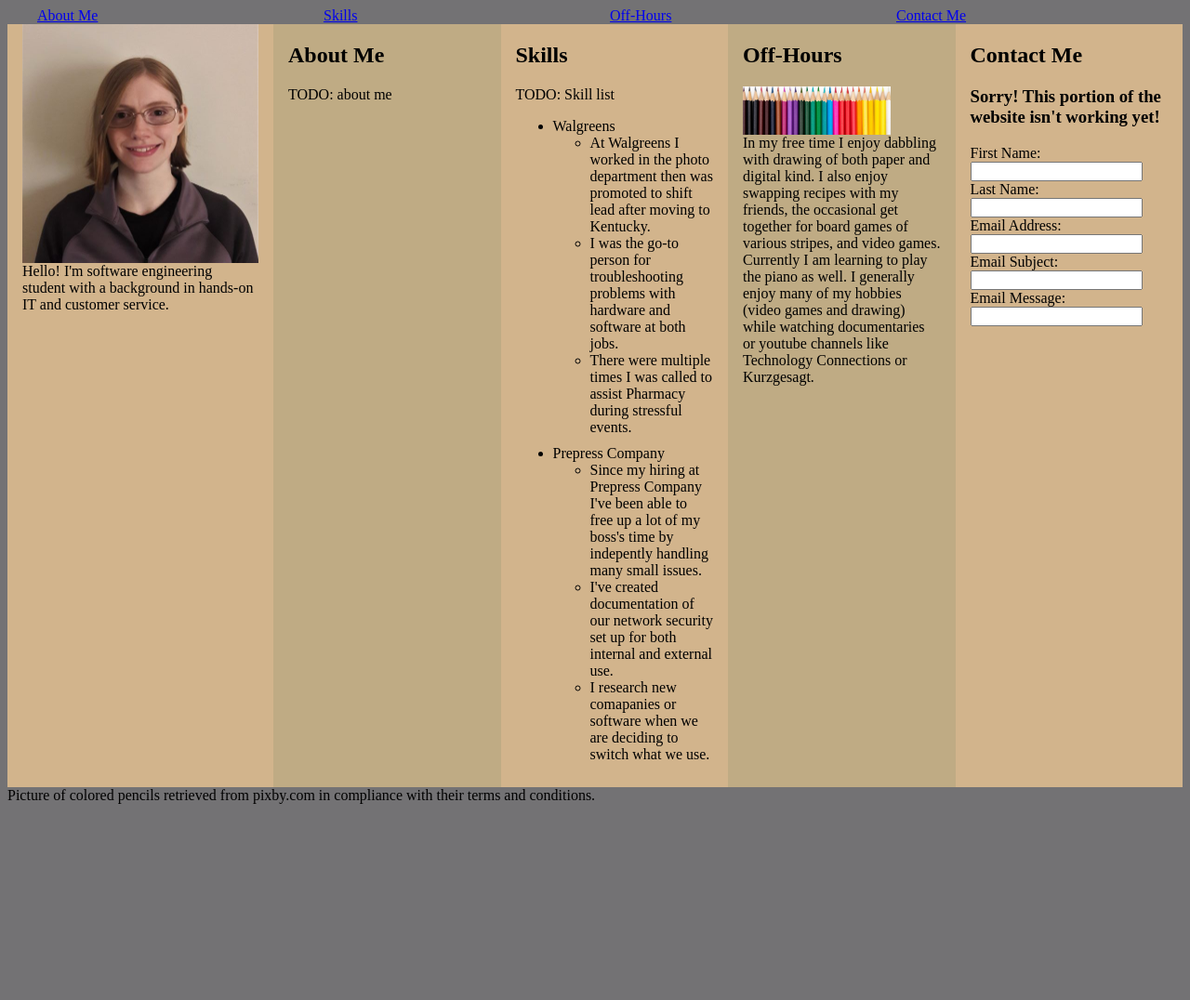
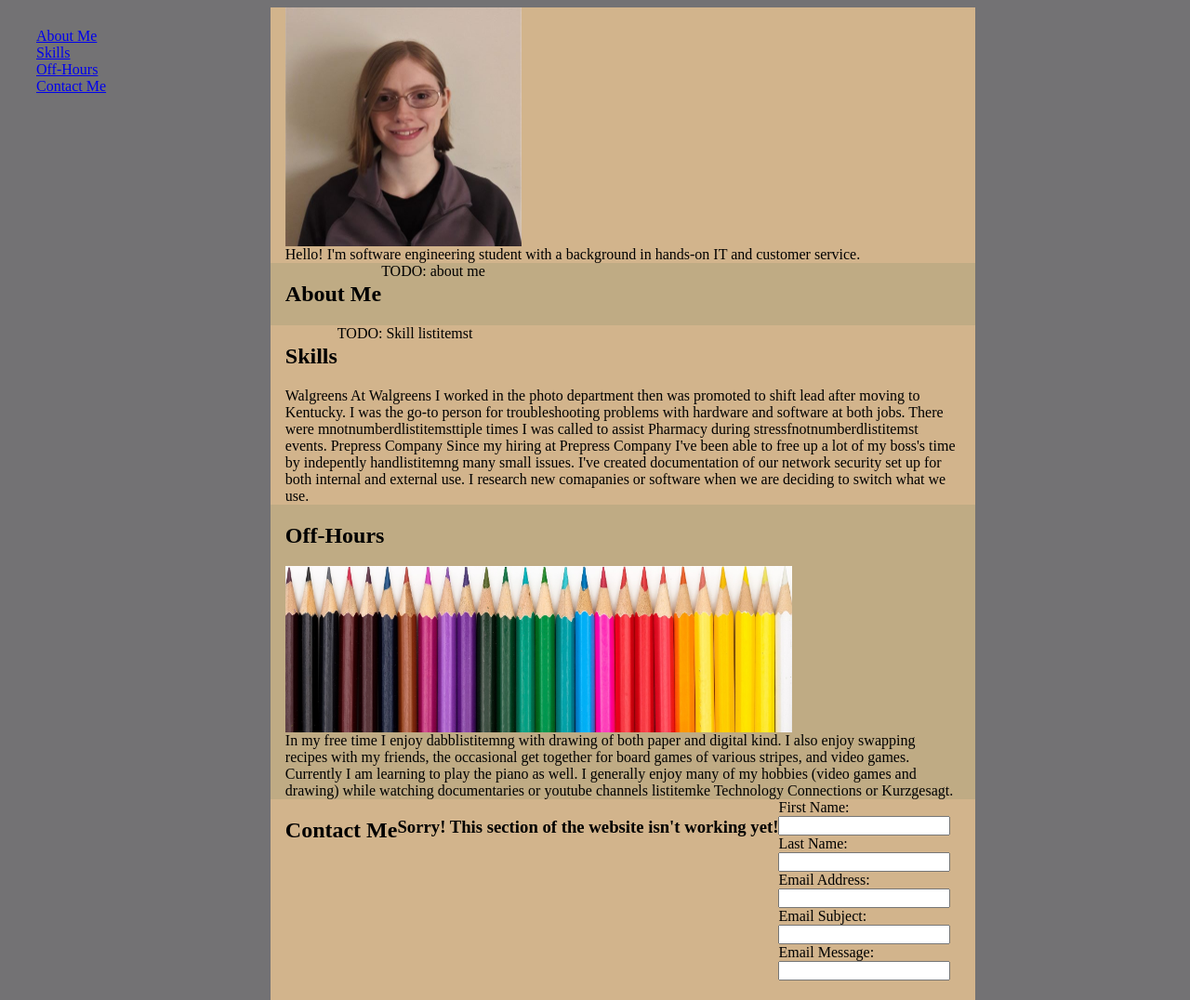
Before and after one commit to Xophin/personal-webpage, a plain HTML site: page index.html in a window 1280 px wide. Shown: the top 1076 px of the page at 93% size. Before the commit the page ends 873 px from the top, so only its background shows below. Drawn offline with Linux system fonts and the light colour scheme.

Commit message:
Add files via upload
got everything i wanted to do for requirements done. Double checked requirements and realized i needed more photos. RIP

ty flexbox for quick styling (i hope)

```diff
--- a/index.html
+++ b/index.html
@@ -4,51 +4,70 @@
 		<title>Pepper Pepper Pepper</title>
 		<meta name="viewport" content="width=device-width, initial-scale=1.0">
 		<style>
+			main {
+			 display: flex;
+			 flex: 200;
+			 flex-direction: column;
+			 flex-wrap: wrap;
+			}
+
 			section {
 			 display: flex;
-			 flex: 200;
+			 flex: 1;
 			 flex-direction: row;
 			 flex-wrap: wrap;
 			}
 
-			div {
-			 flex: 1;
-			}
-
 			.menu {
 			 display: flex;
-			 flex-direction: row;
-			 align-items: center;
+			 flex-direction: column;
+			 alistitemgn-items: center;
 			 justify-content: space-around;
 			}
 
 			/* Non-Flex stuff */
+			main {
+			 width: 60%;
+			}
+			.menu {
+			 width: 20%;
+			 padding: 15px;
+			 margin-top: 7px;
+			 float: left;
+			 display: block;
+			 }
+
 			body {
 			 background-color: #737274;
 			}
-			.section1 {
+			.main1 {
 			 background-color: tan;
 			}
-			.section2 {
+			.main2 {
 			 background-color: #BFAB84;
+			}
+
+			#intro {
+			 background-color: #F1EDD6;
 			}
 
 			#menuitem {
 			 background-color: #F1EDD6;
 			 padding: 15px 25px;
-			 text-align: center;
+			 text-alistitemgn: center;
 			 text-decoration: none;
+			 display: block;
 			}
 
-			.lastli {
+			.lastlistitem {
 			 padding-bottom: 10px;
 			}
 
 			footer{
-			 /* TODO: make text smaller */
+			 background-color: #F1EDD6;
 			}
 
-			div {
+			section {
 			 padding-left: 1em;
 			 padding-right: 1em;
 			}
@@ -59,68 +78,76 @@
 			  body {
 			   background-color: #C1DBAE;
 			  }
-			}
-
-			@media screen and (max-width: 900px) and (min-width:600px){
-			/* for tablets */
-			 #intro {
-			  /* TODO: change background color */
+			 .menu {
+			  display: flex;
+			  flex-direction: row;
+			  alistitemgn-items: center;
+			  justify-content: space-around;
+			 }
+			 .menu, .main {
+				width: 100%;
+			 }
+			 #intro{
+			  background-color: tan;
 			 }
 			}
 
 			@media screen and (min-width: 900px) {
 			/* for desktop monitors */
 			 .footer{
-			  background-color: green;
+			  background-color: #581845;
+			 }
+			 #intro{
+			  background-color: tan;
 			 }
 			}
 		</style>
 	</head>
 	<body>
-		<div class="menu">
-				<div class="menuitem"><a href="bio">About Me</a></div>
-				<div class="menuitem"><a href="Skills">Skills</a></div>
-				<div class="menuitem"><a href="Hobbies">Off-Hours</a></div>
-				<div class="menuitem"><a href="Contact Me">Contact Me</a></div>
-		</div>
-		<section>
-			<div class="section1" id="intro">
+		<menu class="menu">
+				<section class="menuitem"><a href="#bio">About Me</a></section>
+				<section class="menuitem"><a href="#Skills">Skills</a></section>
+				<section class="menuitem"><a href="#Hobbies">Off-Hours</a></section>
+				<section class="menuitem"><a href="#Contact Me">Contact Me</a></section>
+		</menu>
+		<main>
+			<section class="main1" id="intro">
 				<img src="assets/img/smallbadheadshotsmaller.jpg" alt="In front of a white background stands a white woman with short red hair in purple zip up jacket with black shirt underneath the jacket" style="width:254px;height:257px;" float: right;>
 				<article float: left;>Hello! I'm software engineering student with a background in hands-on IT and customer service.</article>
-			</div>
-			<div class="section2">
+			</section>
+			<section class="main2">
 				<h2 id="bio">About Me</h2>
 				<article> TODO: about me
 				</article>
-			</div>
-			<div class="section1">
+			</section>
+			<section class="main1">
 				<h2 id="Skills">Skills</h2>
-				<article>TODO: Skill list</article>
-				<ul class="verticle">
-					<li class="outerlist">Walgreens</li>
-						<ul>
-							<li>At Walgreens I worked in the photo department then was promoted to shift lead after moving to Kentucky.</li>
-							<li>I was the go-to person for troubleshooting problems with hardware and software at both jobs.</li>
-							<li class="lastli">There were multiple times I was called to assist Pharmacy during stressful events.</li>
-						</ul>
-					<li class="outerlist">Prepress Company</li>
-						<ul>
-							<li>Since my hiring at Prepress Company I've been able to free up a lot of my boss's time by indepently handling many small issues.</li>
-							<li>I've created documentation of our network security set up for both internal and external use.</li>
-							<li class="lastli">I research new comapanies or software when we are deciding to switch what we use.</li>
-				</ul>
-			</div>
-			<div class="section2">
+				<article>TODO: Skill listitemst</article>
+				<notnumberdlistitemst class="verticle">
+					<listitem class="outerlistitemst">Walgreens</listitem>
+						<notnumberdlistitemst>
+							<listitem>At Walgreens I worked in the photo department then was promoted to shift lead after moving to Kentucky.</listitem>
+							<listitem>I was the go-to person for troubleshooting problems with hardware and software at both jobs.</listitem>
+							<listitem class="lastlistitem">There were mnotnumberdlistitemsttiple times I was called to assist Pharmacy during stressfnotnumberdlistitemst events.</listitem>
+						</notnumberdlistitemst>
+					<listitem class="outerlistitemst">Prepress Company</listitem>
+						<notnumberdlistitemst>
+							<listitem>Since my hiring at Prepress Company I've been able to free up a lot of my boss's time by indepently handlistitemng many small issues.</listitem>
+							<listitem>I've created documentation of our network security set up for both internal and external use.</listitem>
+							<listitem class="lastlistitem">I research new comapanies or software when we are deciding to switch what we use.</listitem>
+				</notnumberdlistitemst>
+			</section>
+			<section class="main2">
 				<h2 id="Hobbies">Off-Hours</h2>
 				<picture>
 					<img src="assets/img/colored-pencils-g9c5bec6d2_1920_cropped.jpg" alt="Several sharpened colored pencils on a white background with tips facing up" width="75%">
 				</picture>
-				<article>In my free time I enjoy dabbling with drawing of both paper and digital kind. I also enjoy swapping recipes with my friends, the occasional get together for board games of various stripes, and video games. Currently I am learning to play the piano as well. I generally enjoy many of my hobbies (video games and drawing) while watching documentaries or youtube channels like Technology Connections
+				<article>In my free time I enjoy dabblistitemng with drawing of both paper and digital kind. I also enjoy swapping recipes with my friends, the occasional get together for board games of various stripes, and video games. Currently I am learning to play the piano as well. I generally enjoy many of my hobbies (video games and drawing) while watching documentaries or youtube channels listitemke Technology Connections
 				or Kurzgesagt.</article>
-			</div>
-			<div class="section1">
+			</section>
+			<section class="main1">
 				<h2 id="Contact Me">Contact Me</h2>
-				<h3>Sorry! This portion of the website isn't working yet!
+				<h3>Sorry! This section of the website isn't working yet!
 				</h3>
 				<form>
 					<label for="fname">First Name:</label><br>
@@ -134,10 +161,10 @@
 					<label for="message">Email Message:</label><br>
 					<input type="text" id="message" name="Message"><br><br>
 				</form>
-			</div>
-		</section>
+			</section>
+		</main>
 	</body>
 	<footer>
-		<article>Picture of colored pencils retrieved from pixby.com in compliance with their terms and conditions.</article>
+		<article>Picture of colored pencils retrieved from <a href="https://pixabay.com/">pixaby.com</a> in complistitemance with their terms and conditions.</article>
 	</footer>
 </html>
```
Also changed, not shown: assets/img/board-game-geb6a1dbe8_640.jpg (added), assets/img/customer-service-g7032aa955_640.png (added), assets/img/dice-g755bf7de6_640.jpg (added), assets/img/page-gce0f8c813_640.png (added), assets/img/piano-g6b4f842c3_640.jpg (added), assets/img/piano-g9bb0d2330_1280.jpg (added), assets/img/salmon-g5997df3f8_640.jpg (added).
